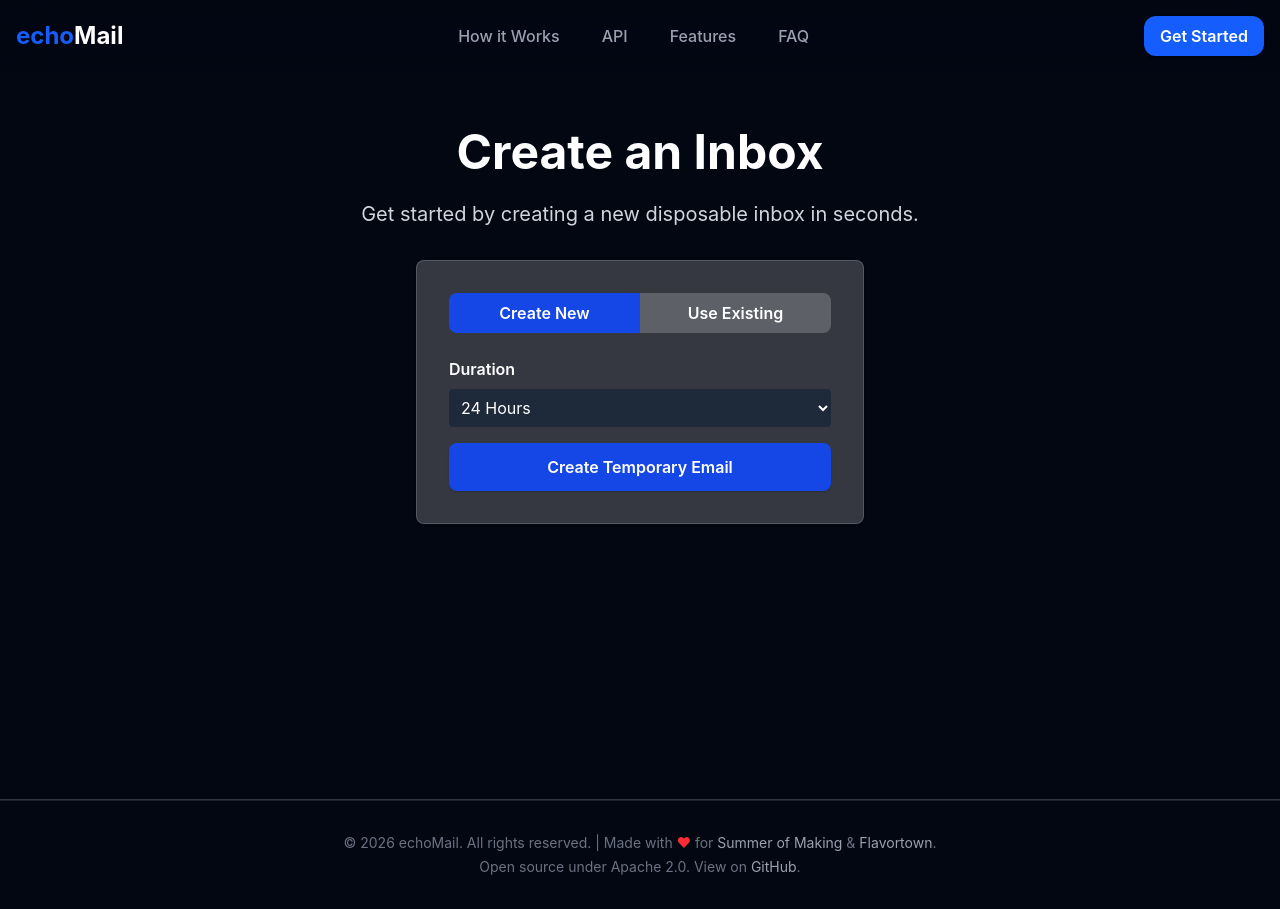
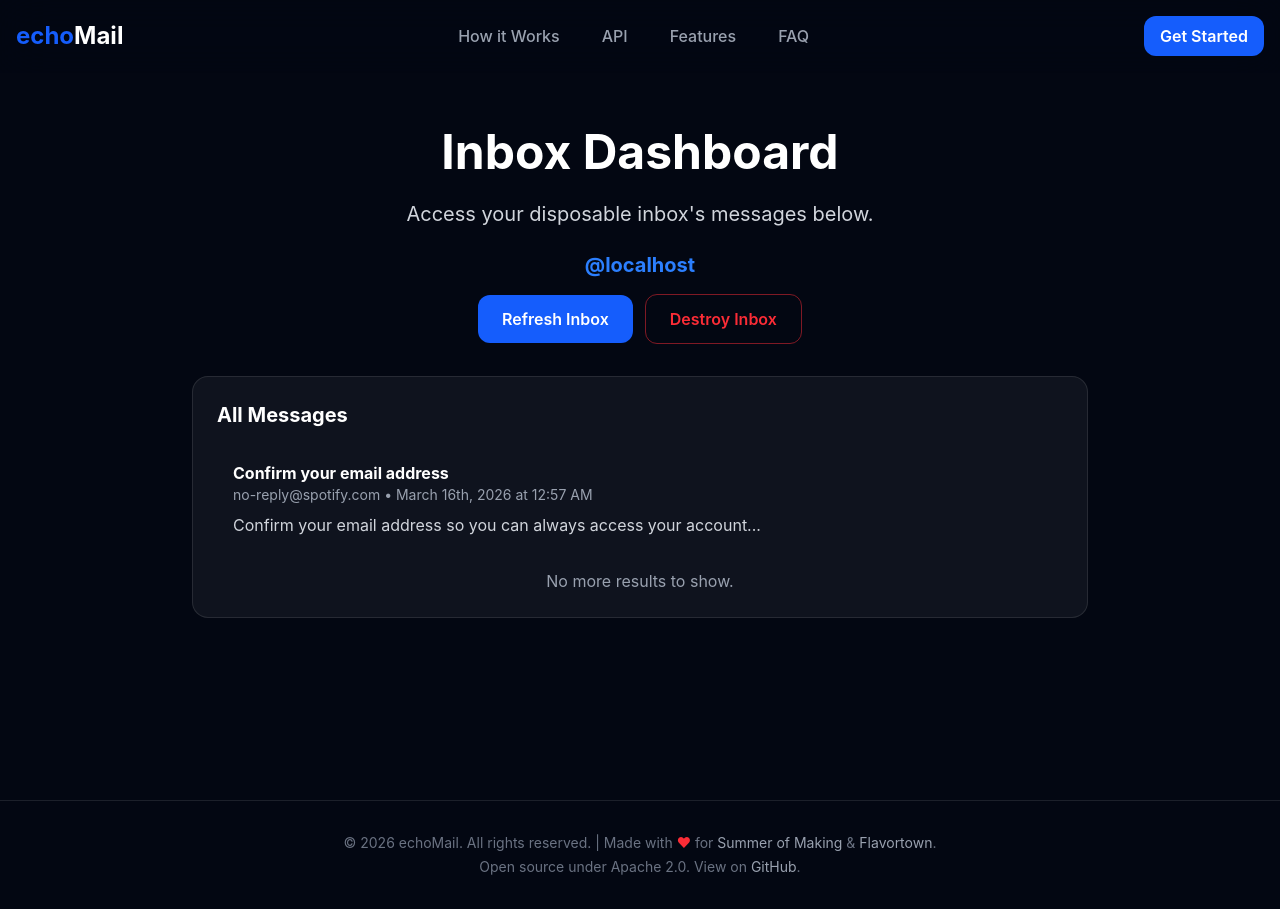
Before and after one commit to brianwalczak/echoMail, a React (Vite) app in the folder client/: page /mail in a window 1280 px wide. Built offline with nearby package versions, Linux system fonts and the light colour scheme.

Commit message:
Small mail page improvements, remove shadowing

```diff
--- a/client/src/components/Dialog.jsx
+++ b/client/src/components/Dialog.jsx
@@ -30,7 +30,7 @@ const Dialog = ({ id, type, title, body, cancel, confirm, onClose }) => {
             <div className="fixed inset-0 bg-gray-500/75 transition-opacity data-closed:opacity-0 data-enter:duration-300 data-enter:ease-out data-leave:duration-200 data-leave:ease-in"></div>
 
             <div tabIndex="0" className="flex min-h-full items-end justify-center p-4 text-center focus:outline-none sm:items-center sm:p-0">
-                <div className="relative transform overflow-hidden rounded-lg bg-white text-left shadow-xl transition-all data-closed:translate-y-4 data-closed:opacity-0 data-enter:duration-300 data-enter:ease-out data-leave:duration-200 data-leave:ease-in sm:my-8 sm:w-full sm:max-w-lg data-closed:sm:translate-y-0 data-closed:sm:scale-95">
+                <div className="relative transform overflow-hidden rounded-lg bg-white text-left transition-all data-closed:translate-y-4 data-closed:opacity-0 data-enter:duration-300 data-enter:ease-out data-leave:duration-200 data-leave:ease-in sm:my-8 sm:w-full sm:max-w-lg data-closed:sm:translate-y-0 data-closed:sm:scale-95">
                     <div className="bg-white px-4 pt-5 pb-4 sm:p-6 sm:pb-4">
                         <div className="sm:flex sm:items-start">
                             {type === "success" && (
@@ -66,7 +66,7 @@ const Dialog = ({ id, type, title, body, cancel, confirm, onClose }) => {
                     </div>
                     <div className="bg-gray-50 px-4 py-3 sm:flex sm:flex-row-reverse sm:px-6">
                         {confirm && (
-                            <button onClick={() => setStatus(true)} className={`inline-flex w-full justify-center rounded-md px-3 py-2 text-sm font-semibold text-white shadow-xs sm:ml-3 sm:w-auto ${
+                            <button onClick={() => setStatus(true)} className={`inline-flex w-full justify-center rounded-md px-3 py-2 text-sm font-semibold text-white sm:ml-3 sm:w-auto ${
                                 type === "success"
                                     ? "bg-green-600 hover:bg-green-500"
                                     : type === "warning"
@@ -76,7 +76,7 @@ const Dialog = ({ id, type, title, body, cancel, confirm, onClose }) => {
                         )}
 
                         {cancel && (
-                            <button onClick={() => setStatus(false)} className="mt-3 inline-flex w-full justify-center rounded-md bg-white px-3 py-2 text-sm font-semibold text-gray-900 shadow-xs inset-ring inset-ring-gray-300 hover:bg-gray-50 sm:mt-0 sm:w-auto">{cancel || 'Cancel'}</button>
+                            <button onClick={() => setStatus(false)} className="mt-3 inline-flex w-full justify-center rounded-md bg-white px-3 py-2 text-sm font-semibold text-gray-900 inset-ring inset-ring-gray-300 hover:bg-gray-50 sm:mt-0 sm:w-auto">{cancel || 'Cancel'}</button>
                         )}
                     </div>
                 </div>
--- a/client/src/components/Header.jsx
+++ b/client/src/components/Header.jsx
@@ -12,7 +12,7 @@ const Header = React.forwardRef((props, ref) => (
                 <Link to="/#faq" className="text-gray-400 font-medium rounded-md px-3 py-1.5 border border-transparent hover:border-gray-400/30 hover:bg-white/20 hover:text-white transition">FAQ</Link>
             </nav>
 
-            <Link to="/mail" className="md:inline-block bg-blue-600 text-white font-semibold py-2 px-4 rounded-xl shadow hover:bg-blue-700 transition">Get Started</Link>
+            <Link to="/mail" className="md:inline-block bg-blue-600 text-white font-semibold py-2 px-4 rounded-xl hover:bg-blue-700 transition">Get Started</Link>
         </div>
     </header>
 ));
--- a/client/src/components/MailViewer.jsx
+++ b/client/src/components/MailViewer.jsx
@@ -29,7 +29,7 @@ const MailViewer = ({ mail, onClose }) => {
 
   return (
     <div className={`mail fixed inset-0 z-50 bg-black/70 flex items-center justify-center text-left mx-5 ${visible ? 'visible' : ''}`}>
-      <div className="bg-white dark:bg-gray-900 text-black dark:text-white rounded-2xl shadow-xl w-full max-w-3xl h-[90vh] flex flex-col overflow-hidden">
+      <div className="bg-white dark:bg-gray-900 text-black dark:text-white rounded-2xl w-full max-w-3xl h-[90vh] flex flex-col overflow-hidden">
         <div className="flex justify-between items-center px-6 py-4 border-b border-gray-300 dark:border-gray-700">
           <div className="flex-1 min-w-0">
             <h2 className="text-xl font-bold truncate">{mail.subject}</h2>
--- a/client/src/components/Toast.jsx
+++ b/client/src/components/Toast.jsx
@@ -36,7 +36,7 @@ const Toast = ({ id, type, message, seconds, onClose }) => {
 
     {/* https://flowbite.com/docs/components/toast (modified file) */}
     return (
-        <div id={id} className={`toast fixed top-4 right-4 z-50 flex items-center w-full max-w-xs p-4 mb-4 text-gray-500 bg-white rounded-lg shadow-sm dark:text-gray-400 dark:bg-gray-800 ${visible ? 'visible' : ''}`}>
+        <div id={id} className={`toast fixed top-4 right-4 z-50 flex items-center w-full max-w-xs p-4 mb-4 text-gray-500 bg-white rounded-lg dark:text-gray-400 dark:bg-gray-800 ${visible ? 'visible' : ''}`}>
             {type === "success" && (
                 <div className="inline-flex items-center justify-center shrink-0 w-8 h-8 text-green-500 bg-green-100 rounded-lg dark:bg-green-800 dark:text-green-200">
                     <svg className="w-5 h-5" aria-hidden="true" xmlns="http://www.w3.org/2000/svg" fill="currentColor" viewBox="0 0 20 20">
--- a/client/src/pages/Mail.jsx
+++ b/client/src/pages/Mail.jsx
@@ -6,7 +6,7 @@ import Dialog from '../components/Dialog.jsx';
 
 export default function Mail() {
     const [loading, setLoading] = useState(false);
-    const [inbox, setInbox] = useState(null);
+    const [inbox, setInbox] = useState([{ id: '22222', subject: 'Confirm your email address', from: 'no-reply@spotify.com', receivedAt: new Date(), body: 'Confirm your email address so you can always access your account...' }]);
     const [expiresAt, setExpiresAt] = useState(null);
 
     const [activeMail, setActiveMail] = useState(null);
@@ -146,7 +146,7 @@ export default function Mail() {
     }, []); // on mount
 
     return (
-        <main className="flex items-center justify-start flex-col text-center px-4 min-h-screen pt-32 border-b border-gray-400/30">
+        <main className="flex items-center justify-start flex-col text-center px-4 min-h-screen pt-32">
             <h1 className="text-5xl md:text-5xl font-bold mb-6 text-white">{inbox ? 'Inbox Dashboard' : 'Create an Inbox'}</h1>
             <p className={`text-lg md:text-xl text-gray-300 ${inbox ? 'mb-4' : 'mb-8'}`}>{inbox ? 'Access your disposable inbox\'s messages below.' : 'Get started by creating a new disposable inbox in seconds.'}</p>
 
@@ -155,35 +155,41 @@ export default function Mail() {
             {activeMail && (<MailViewer mail={activeMail} onClose={() => setActiveMail(null)} />)}
 
             {!inbox ? (
-                <div className="w-full max-w-md mx-auto rounded-lg p-8 shadow border border-gray-400/30 bg-white/20 transition">
+                <div className="w-full max-w-md mx-auto rounded-2xl p-8 bg-white/5 border border-white/10 transition">
                     <div className="flex mb-6">
-                        <button onClick={() => setTab('create')} className={`flex-1 py-2 font-semibold rounded-l-lg text-white ${tab === 'create' ? 'bg-blue-700' : 'bg-white/20'}`}>Create New</button>
-                        <button onClick={() => setTab('existing')} className={`flex-1 py-2 font-semibold rounded-r-lg text-white ${tab === 'existing' ? 'bg-blue-700' : 'bg-white/20'}`}>Use Existing</button>
+                        <button onClick={() => setTab('create')} className={`flex-1 py-2 cursor-pointer font-semibold rounded-l-xl text-white ${tab === 'create' ? 'bg-blue-600' : 'bg-white/5'}`}>Create New</button>
+                        <button onClick={() => setTab('existing')} className={`flex-1 py-2 cursor-pointer font-semibold rounded-r-xl text-white ${tab === 'existing' ? 'bg-blue-600' : 'bg-white/5'}`}>Use Existing</button>
                     </div>
                     {tab === 'create' && (
                         <form onSubmit={e => { e.preventDefault(); createInbox({ toast: true }); }}>
                             <label className="block text-left mb-2 text-white font-semibold">Duration</label>
 
-                            <select value={duration} onChange={e => setDuration(e.target.value)} className="w-full mb-4 p-2 rounded bg-gray-800 text-white" required>
-                                <option value="24h">24 Hours</option>
-                                <option value="48h">48 Hours</option>
-                                <option value="3d">3 Days</option>
-                                <option value="7d">7 Days</option>
-                            </select>
+                            <div className="relative mb-4">
+                                <select value={duration} onChange={e => setDuration(e.target.value)} className="w-full p-3 pr-10 appearance-none bg-white/5 border border-white/10 rounded-xl text-white" required>
+                                    <option value="24h" className="bg-gray-900 text-white">24 Hours</option>
+                                    <option value="48h" className="bg-gray-900 text-white">48 Hours</option>
+                                    <option value="3d" className="bg-gray-900 text-white">3 Days</option>
+                                    <option value="7d" className="bg-gray-900 text-white">7 Days</option>
+                                </select>
 
-                            <button type="submit" className="w-full bg-blue-700 text-white font-semibold py-3 px-6 rounded-lg shadow hover:bg-blue-800 transition" disabled={(loading !== false)}>{(loading !== false) ? loading : "Create Temporary Email"}</button>
+                                <svg xmlns="http://www.w3.org/2000/svg" fill="none" viewBox="0 0 24 24" strokeWidth={2} stroke="currentColor" className="size-4 text-gray-400 absolute right-4 top-1/2 -translate-y-1/2 pointer-events-none">
+                                    <path strokeLinecap="round" strokeLinejoin="round" d="m19.5 8.25-7.5 7.5-7.5-7.5" />
+                                </svg>
+                            </div>
+
+                            <button type="submit" className="w-full bg-blue-600 cursor-pointer text-white font-semibold py-3 px-6 rounded-xl hover:bg-blue-700 transition" disabled={(loading !== false)}>{(loading !== false) ? loading : "Create Temporary Email"}</button>
                         </form>
                     )}
                     {tab === 'existing' && (
                         <>
                             <form onSubmit={e => { e.preventDefault(); loadExisting(); }}>
                                 <label className="block text-left mb-2 text-white font-semibold">Session ID</label>
-                                <input type="text" value={existingId} onChange={e => setExistingId(e.target.value)} className="w-full mb-4 p-2 rounded bg-gray-800 text-white" placeholder="Enter session identifier" required />
+                                <input type="text" value={existingId} onChange={e => setExistingId(e.target.value)} className="w-full mb-4 p-3 bg-white/5 border border-white/10 rounded-xl text-white" placeholder="Enter session identifier" required />
 
                                 <label className="block text-left mb-2 text-white font-semibold">Session Token</label>
-                                <input type="text" value={existingToken} onChange={e => setExistingToken(e.target.value)} className="w-full mb-4 p-2 rounded bg-gray-800 text-white" placeholder="Enter session token" required />
+                                <input type="text" value={existingToken} onChange={e => setExistingToken(e.target.value)} className="w-full mb-4 p-3 bg-white/5 border border-white/10 rounded-xl text-white" placeholder="Enter session token" required />
 
-                                <button type="submit" className="w-full bg-blue-700 text-white font-semibold py-3 px-6 rounded-lg shadow hover:bg-blue-800 transition" disabled={(loading !== false)}>{(loading !== false) ? loading : "Use Existing Inbox"}</button>
+                                <button type="submit" className="w-full bg-blue-600 cursor-pointer text-white font-semibold py-3 px-6 rounded-xl hover:bg-blue-700 transition" disabled={(loading !== false)}>{(loading !== false) ? loading : "Use Existing Inbox"}</button>
                             </form>
 
                             <p className="text-sm mt-3">Learn more about API usage and sessions <a href="/api" className="underline">here</a>.</p>
@@ -193,13 +199,13 @@ export default function Mail() {
             ) : (
                 <>
                     <div className="mb-8">
-                        <div onClick={() => copyToClipboard({ toast: true })} className="text-xl font-bold text-blue-500 mb-2 rounded-md px-3 py-1.5 border border-transparent hover:border-gray-400/30 hover:bg-white/20 hover:text-white transition active:bg-gray-700 active:text-gray-400">{`${getCookie('session_id')}@${window.location.host}`}</div>
-                        <button onClick={() => fetchInbox({ toast: true })} className="md:inline-block bg-blue-700 text-white font-semibold py-3 px-6 rounded-lg shadow hover:bg-blue-800 transition" disabled={(loading !== false)}>{(loading !== false) ? loading : "Refresh Inbox"}</button>
-                        <button onClick={() => setDialog({ id: "destroy", type: "danger", title: "Destroy disposable inbox?", body: "Are you sure you want to destroy your disposable inbox? All received emails will be permanently deleted and cannot be recovered.", cancel: "Cancel", confirm: "Destroy", onClose: (status) => { setDialog(null); if (status === true) destroyInbox({ toast: true }); } })} className="md:inline-block bg-transparent text-red-500 font-semibold py-3 px-6 rounded-lg shadow border border-red-500 hover:bg-red-700 hover:text-white transition ml-3" disabled={(loading !== false)}>Destroy Inbox</button>
+                        <div onClick={() => copyToClipboard({ toast: true })} className="cursor-pointer text-xl font-bold text-blue-500 mb-2 rounded-md px-3 py-1.5 border border-transparent hover:border-gray-400/30 hover:bg-white/20 hover:text-white transition active:bg-gray-700 active:text-gray-400">{`${getCookie('session_id')}@${window.location.host}`}</div>
+                        <button onClick={() => fetchInbox({ toast: true })} className="cursor-pointer md:inline-block bg-blue-600 text-white font-semibold py-3 px-6 rounded-xl hover:bg-blue-700 transition" disabled={(loading !== false)}>{(loading !== false) ? loading : "Refresh Inbox"}</button>
+                        <button onClick={() => setDialog({ id: "destroy", type: "danger", title: "Destroy disposable inbox?", body: "Are you sure you want to destroy your disposable inbox? All received emails will be permanently deleted and cannot be recovered.", cancel: "Cancel", confirm: "Destroy", onClose: (status) => { setDialog(null); if (status === true) destroyInbox({ toast: true }); } })} className="cursor-pointer md:inline-block bg-transparent border border-red-500/50 text-red-500 font-semibold py-3 px-6 rounded-xl hover:bg-red-500/30 transition ml-3" disabled={(loading !== false)}>Destroy Inbox</button>
                     </div>
                     {expiresAt && (<p className="text-sm text-gray-400 mb-4">This inbox will expire on <b>{parseDate(expiresAt)}</b>. You can create a new inbox at any time.</p>)}
 
-                    <div className="rounded-md border border-gray-400/30 bg-white/20 transition p-6 w-full max-w-4xl overflow-y-auto">
+                    <div className="rounded-2xl border border-white/10 bg-white/5 transition p-6 w-full max-w-4xl overflow-y-auto">
                         {inbox.length === 0 ? (
                             <p className="text-gray-300">No emails have been received yet. Your inbox will update automatically.</p>
                         ) : (
@@ -208,7 +214,7 @@ export default function Mail() {
 
                                 <ul>
                                     {inbox.map(mail => (
-                                        <li key={mail.id} onClick={() => openMail(mail.id)} className="text-left rounded-lg transition hover:bg-white/10 hover:shadow-lg hover:text-white cursor-pointer p-4">
+                                        <li key={mail.id} onClick={() => openMail(mail.id)} className="text-left rounded-xl transition hover:bg-white/5 hover:text-white cursor-pointer p-4">
                                             <div className="font-bold text-white">{mail.subject}</div>
                                             <div className="text-gray-400 text-sm">{mail.from} • {parseDate(mail.receivedAt)}</div>
                                             <p className="text-gray-300 mt-2 truncate">{mail.body.length > 150 ? mail.body.slice(0, 150) + '…' : mail.body}</p>
--- a/client/src/pages/NotFound.jsx
+++ b/client/src/pages/NotFound.jsx
@@ -9,7 +9,7 @@ export default function API() {
                     Whoops! The page you're looking for doesn't exist.
                 </p>
 
-                <Link to="/" className="md:inline-block bg-blue-600 text-white font-semibold py-3 px-6 rounded-xl shadow hover:bg-blue-700 transition">Back to Home</Link>
+                <Link to="/" className="md:inline-block bg-blue-600 text-white font-semibold py-3 px-6 rounded-xl hover:bg-blue-700 transition">Back to Home</Link>
             </div>
         </main>
     );
```
